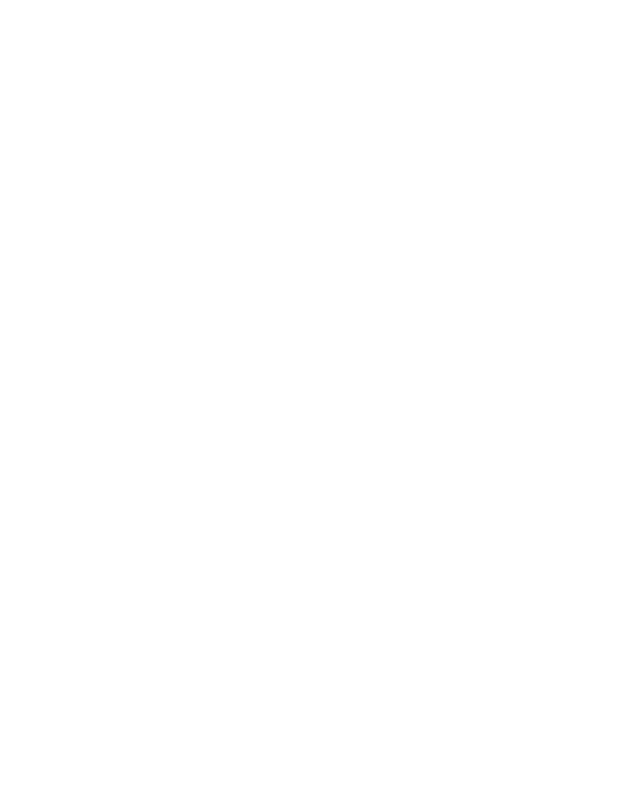
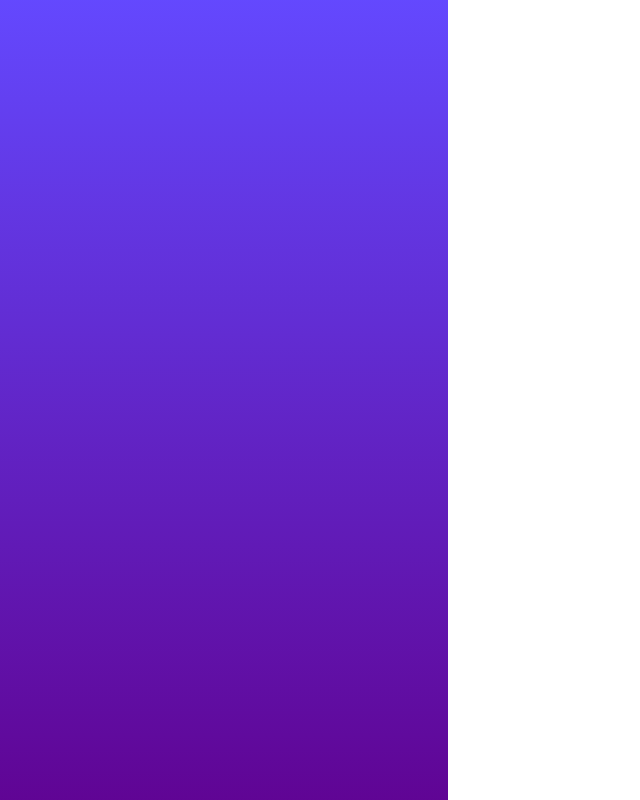
Before and after one commit to Erick-86/interactive-card-faorm, a plain HTML site: page index.html in a window 1280 px wide. Shown: the whole page, without its empty margins (0-640 px from the left). Drawn offline with Linux system fonts and the light colour scheme.

Commit message:
body background color

```diff
--- a/style.css
+++ b/style.css
@@ -4,3 +4,11 @@ body{
     box-sizing: border-box;
     background-color: #ffffff;
 }
+
+/* BG COLOR GRADIENT */
+.leftBgContainer {
+    background-color: red;
+    background-image: linear-gradient(hsl(249, 99%, 64%) , hsl(278, 94%, 30%));
+    width: 35%;
+    height: 100vh;
+}
```
